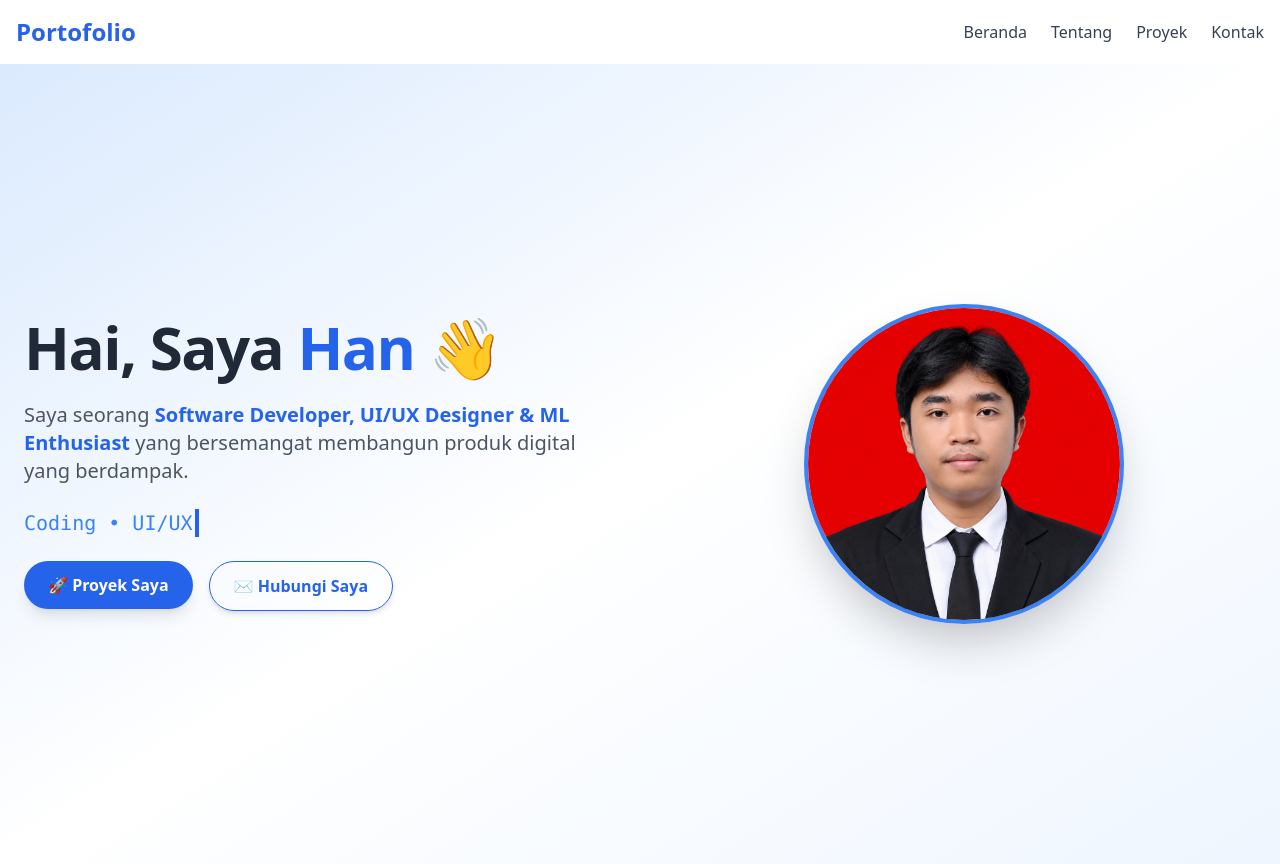
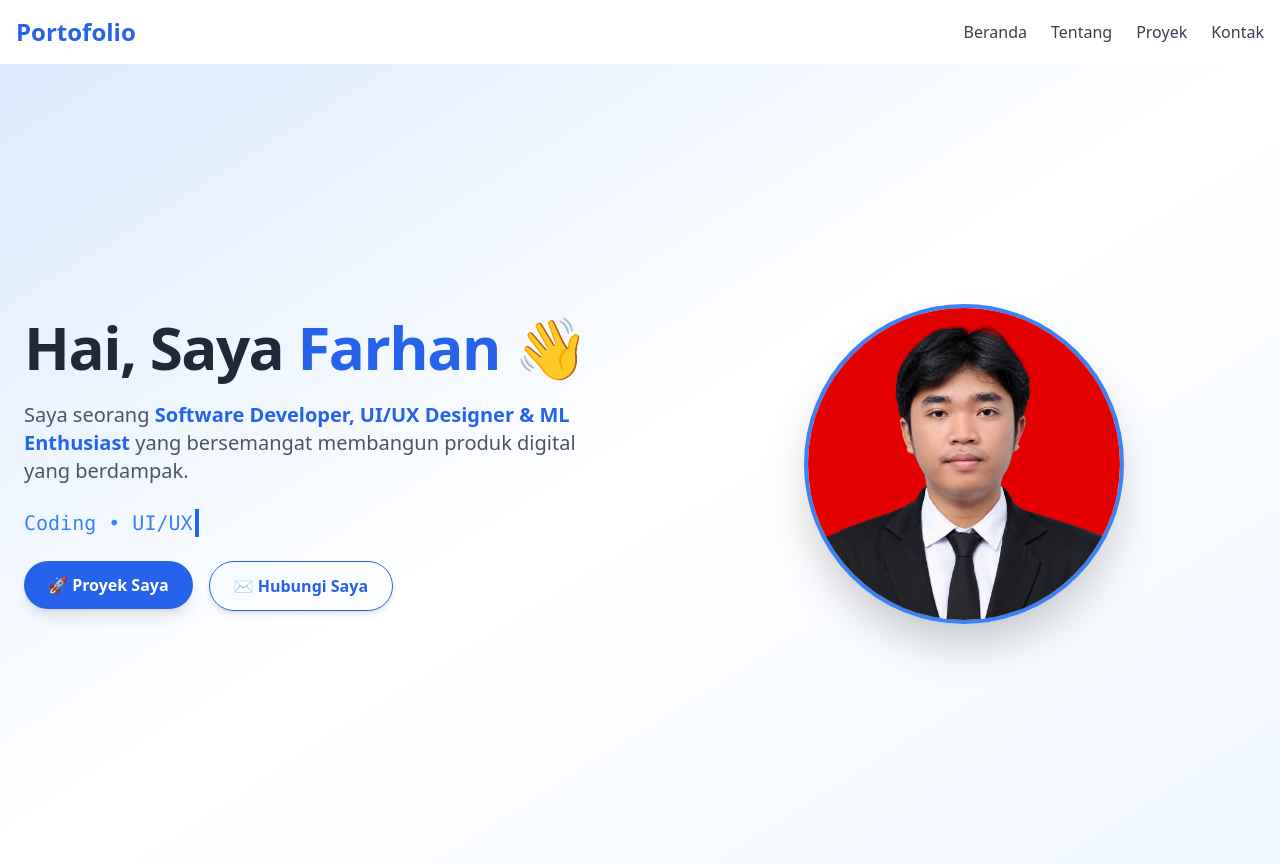
Before and after one commit to Farhaan4/Portofolio, a Nuxt app: page / in a window 1280 px wide. Built offline with nearby package versions, Linux system fonts and the light colour scheme.

Commit message:
update portfolio

```diff
--- a/pages/index.vue
+++ b/pages/index.vue
@@ -5,7 +5,7 @@
       <!-- Teks -->
       <div class="text-center md:text-left space-y-6 flex-1">
         <h1 class="text-4xl md:text-6xl font-extrabold text-gray-800 leading-tight tracking-tight">
-          Hai, Saya <span class="text-blue-600">Han</span> 👋
+          Hai, Saya <span class="text-blue-600">Farhan</span> 👋
         </h1>
         <p class="text-lg md:text-xl text-gray-600 max-w-xl">
           Saya seorang <span class="text-blue-600 font-semibold">Software Developer, UI/UX Designer & ML Enthusiast
```
